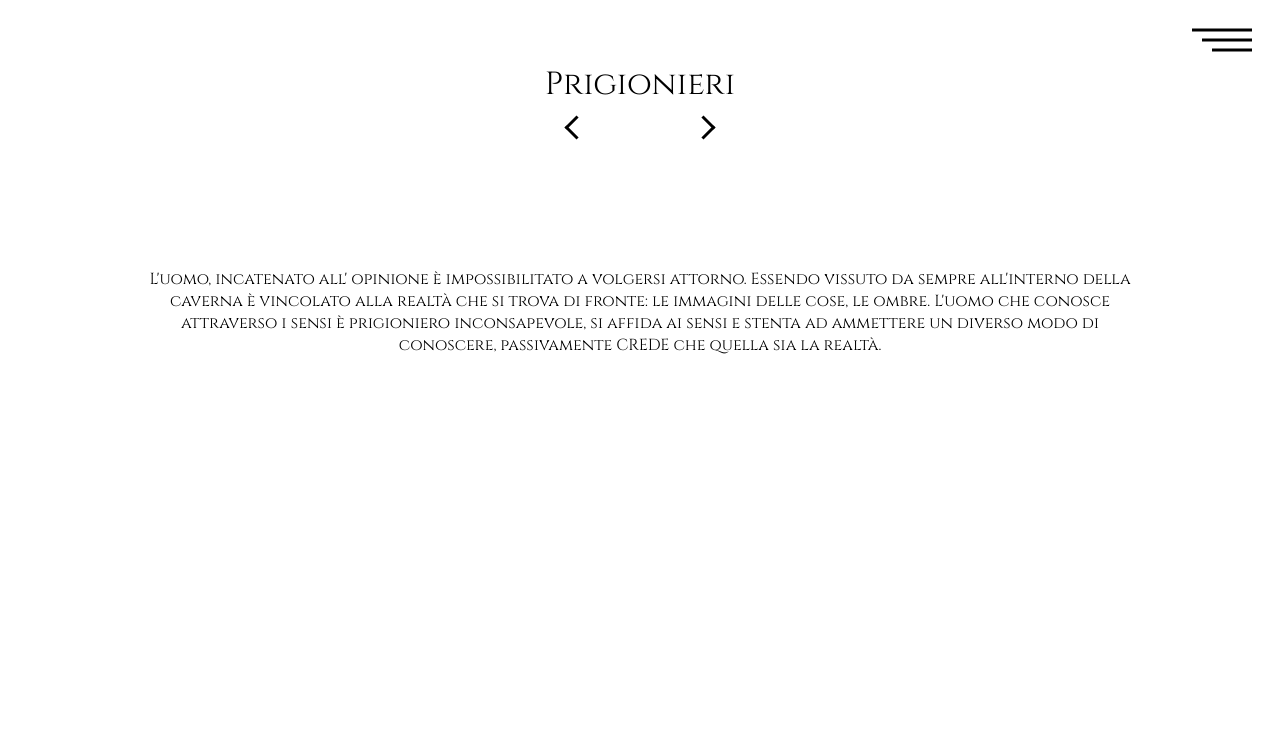
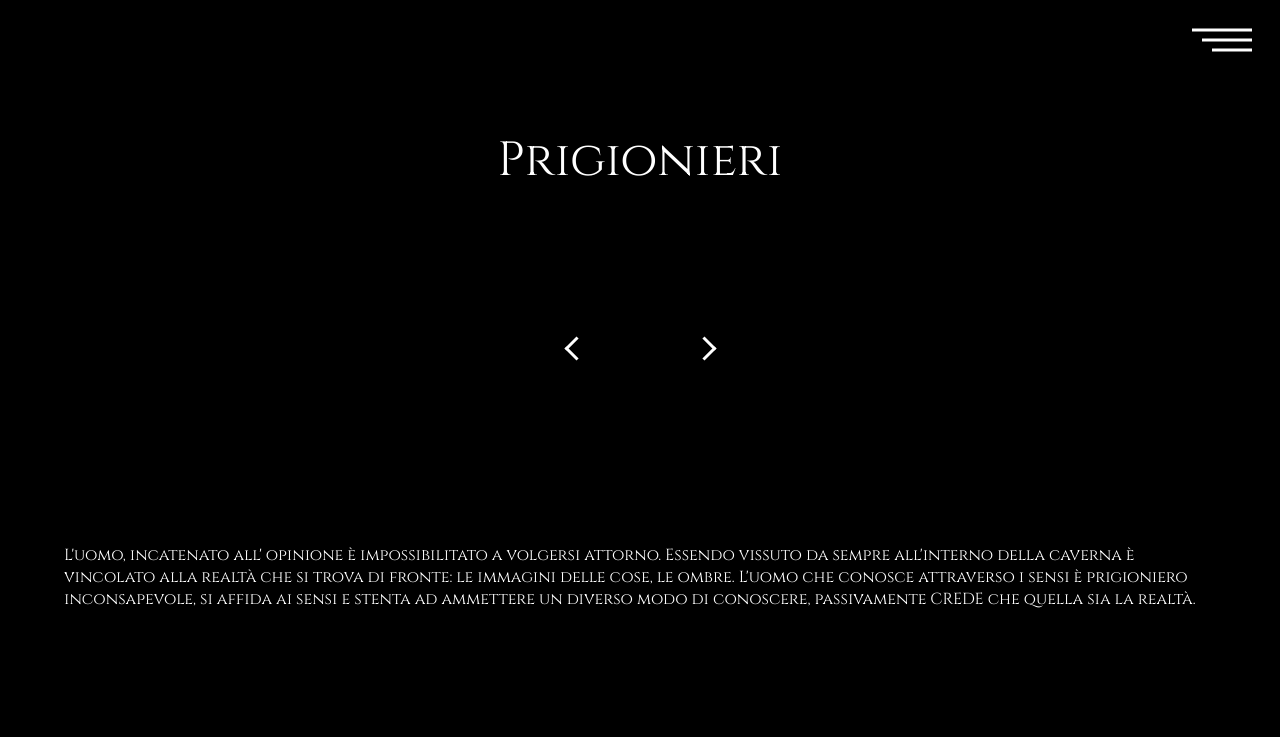
Before and after one commit to Saendithas/University-project, a plain HTML site: page sito_v6/simbol.html in a window 1280 px wide. Drawn offline with Linux system fonts and the light colour scheme.

Commit message:
Update simbol.css

```diff
--- a/sito_v6/simbol.css
+++ b/sito_v6/simbol.css
@@ -1,11 +1,22 @@
+html, body{
+    height: 100%;
+    width: 100%;
+    background-color: black;
+    margin: auto;
+}
 #content {
     font-family: 'Cinzel', serif;
+    height: 100%;
+    width: 100%;
+    color: white;
+    margin: 0;
 }
 
 #temi {
     margin: auto;
-    margin-top: 3%;
-    text-align: center;
+    padding-top: 10%;
+    height: 50%;
+    font-size: 1.5em;
     /*border: solid 1px;*/
 }
 
@@ -14,10 +25,11 @@
 }
 
 #selezione {
+    height: 100%;
     margin: auto;
-    margin-top: 5%;
     overflow: hidden;
     /*border: solid 1px;*/
+    text-align: center;
 }
 
 .button {
@@ -29,6 +41,7 @@
 }
 
 #button_left {
+    margin-top: 10%;
     margin-left: 40%;
     float: left;
     width: 10%;
@@ -36,6 +49,7 @@
 }
 
 #button_right {
+    margin-top: 10%;
     margin-right: 40%;
     float: right;
     width: 10%;
@@ -43,7 +57,7 @@
 }
 
 .freccia {
-    border: solid black;
+    border: solid white;
     border-width: 0 3px 3px 0;
     display: inline-block;
     padding: 7px;
@@ -74,13 +88,11 @@
 }
 
 #descrizione {
-    width: 80%;
-    height: 45%;
+    width: 90%;
+    height: 50%;
     margin: auto;
-    margin-top: 10%;
     /*border: solid 1px;*/
     opacity: 0;
-    text-align: center;
 }
 
 #simbolo li {
@@ -122,7 +134,7 @@
 }
 
 .linea {
-    stroke: black;
+    stroke: white;
     stroke-width: 3;
 }
 
@@ -225,6 +237,9 @@
     #chiudimenu {
         font-size: 7em;
     }
+    #selezione{
+        padding-top: 20%;
+    }
 }
 
 /*Fine menù*/
```
